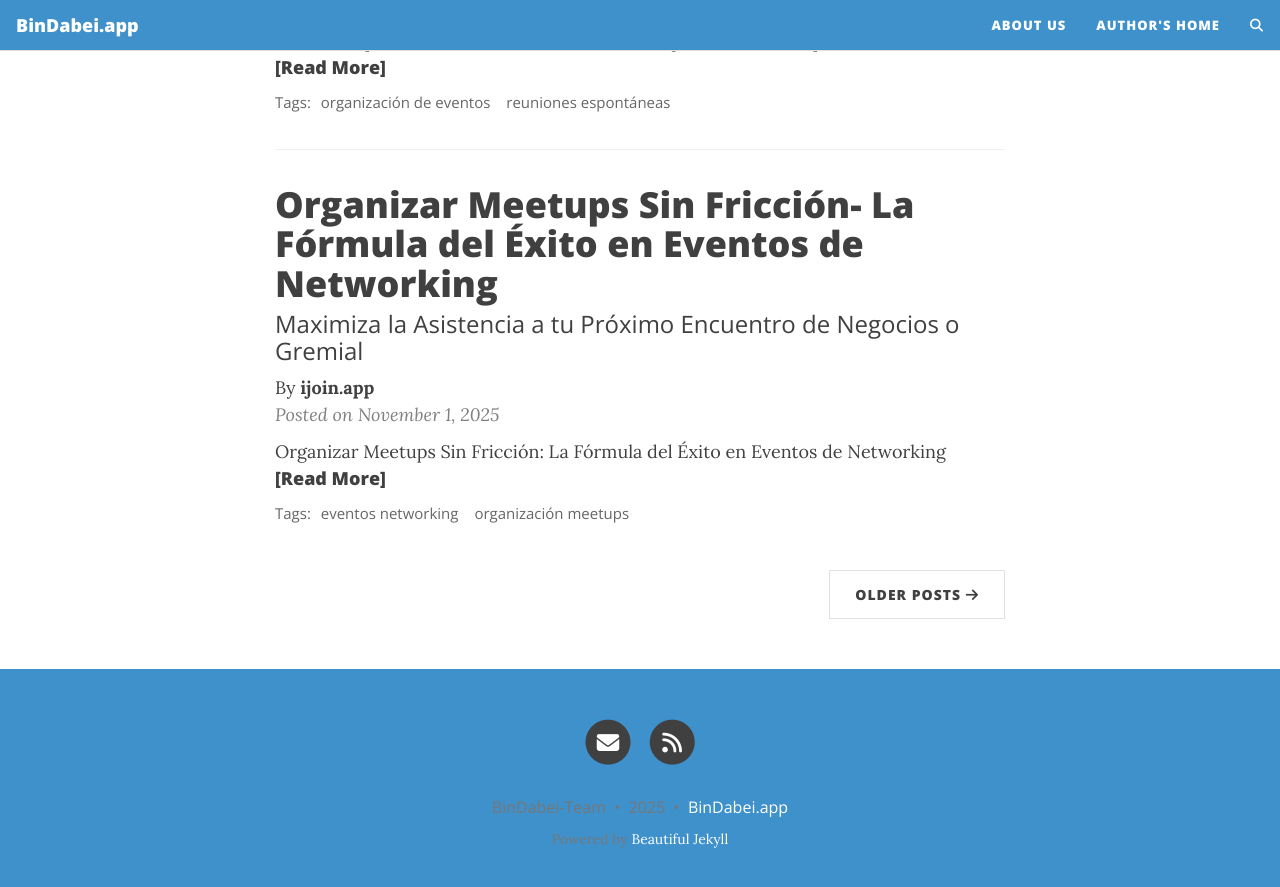
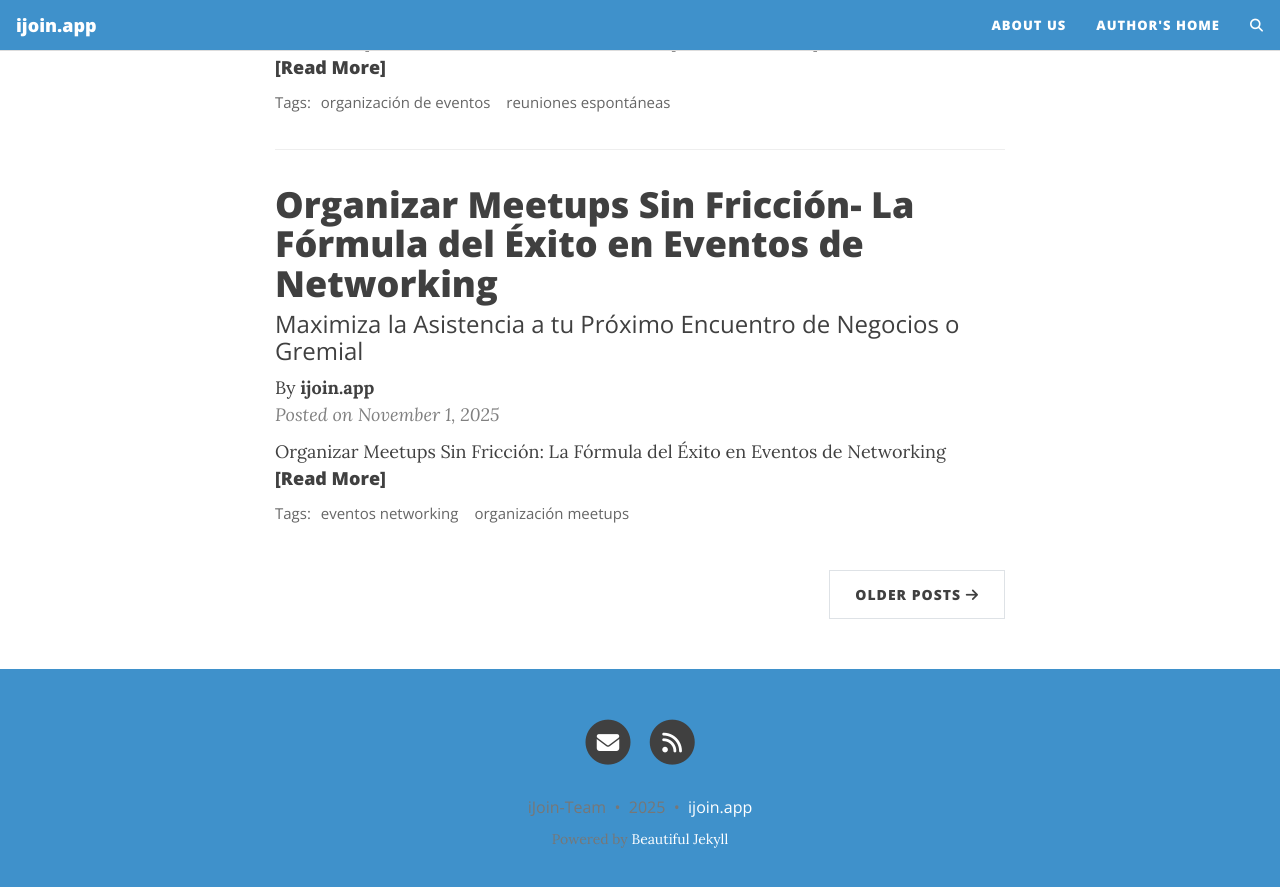
Before and after one commit to Gitanito/es.ijoin.app, a Jekyll site: the page built from index.html, in a window 1280 px wide and 900 px high, scrolled down 1613 px. Shown: the top 887 px of the window. Built offline with Jekyll 4.4.1, drawn with Linux system fonts in a browser that asks for light colours; the list of posts is cut into pages by our own code; comment, search, counter and statistics services are not loaded.

Commit message:
Automated commit: 95060dd7

```diff
--- a/_config.yml
+++ b/_config.yml
@@ -10,10 +10,10 @@
 ############################
 
 # Name of website
-title: BinDabei.app
+title: ijoin.app
 
 # Your name to show in the footer
-author: BinDabei-Team
+author: iJoin-Team
 
 youtubeurl: https://www.youtube.com/@Der-KI-Fl%C3%BCsterer
 
@@ -52,7 +52,7 @@ round-avatar: false
 # You can change the order that they show up on the page by changing the order here.
 # Uncomment the links you want to show and add your information to each one.
 social-network-links:
-  email: "office@bindabei.app"
+  email: "office@ijoin.app"
   rss: true  # remove this line if you don't want to show an RSS link at the bottom
 #  facebook: deanattali
 #  github: daattali
@@ -88,7 +88,7 @@ social-network-links:
 
 # If you want your website to generate an RSS feed, provide a description
 # The URL for the feed will be https://<your_website>/feed.xml
-rss-description: BinDabei.app - Verabredungen Super-Simple!
+rss-description: ijoin.app - ¡Citas Súper Sencillas!
 
 ###########################
 # --- General options --- #
@@ -104,7 +104,7 @@ share-links-active:
 
 # How to display the link to your website in the footer
 # Remove this if you don't want a link in the footer
-url-pretty: "BinDabei.app"
+url-pretty: "ijoin.app"
 
 # Add the website title to the title of every page
 title-on-all-pages: true
@@ -304,3 +304,7 @@ plugins:
 
 # Beautiful Jekyll / Dean Attali
 # 2fc73a3a967e97599c9763d05e564189
+
+
+language: es
+rss_description: ijoin.app - ¡Citas Súper Sencillas!
--- a/_includes/footer-scripts.html
+++ b/_includes/footer-scripts.html
@@ -36,3 +36,4 @@
     <script src="{{ js | relative_url }}"></script>
   {% endfor %}
 {% endif %}
+<script defer src="https://cloud.umami.is/script.js" data-website-id="4d3f573f-5598-43dd-b737-56d09fb03875"></script>
```
